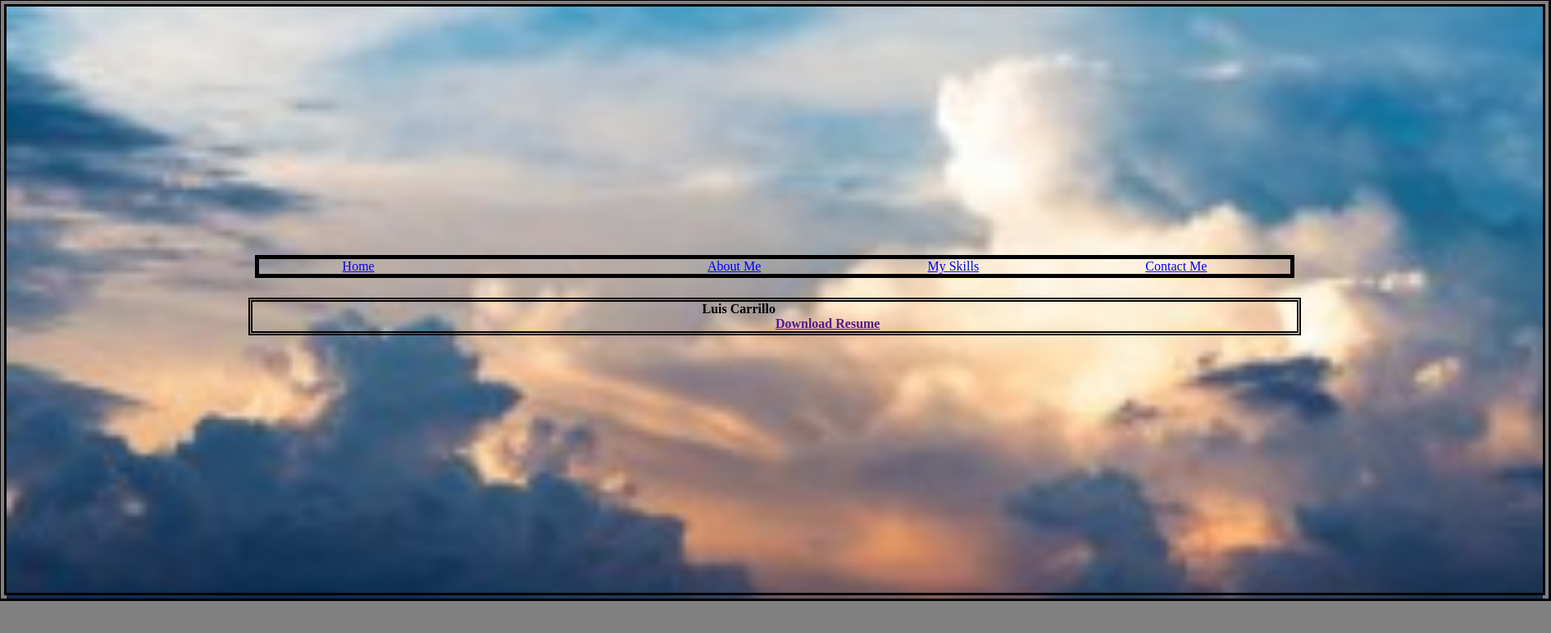
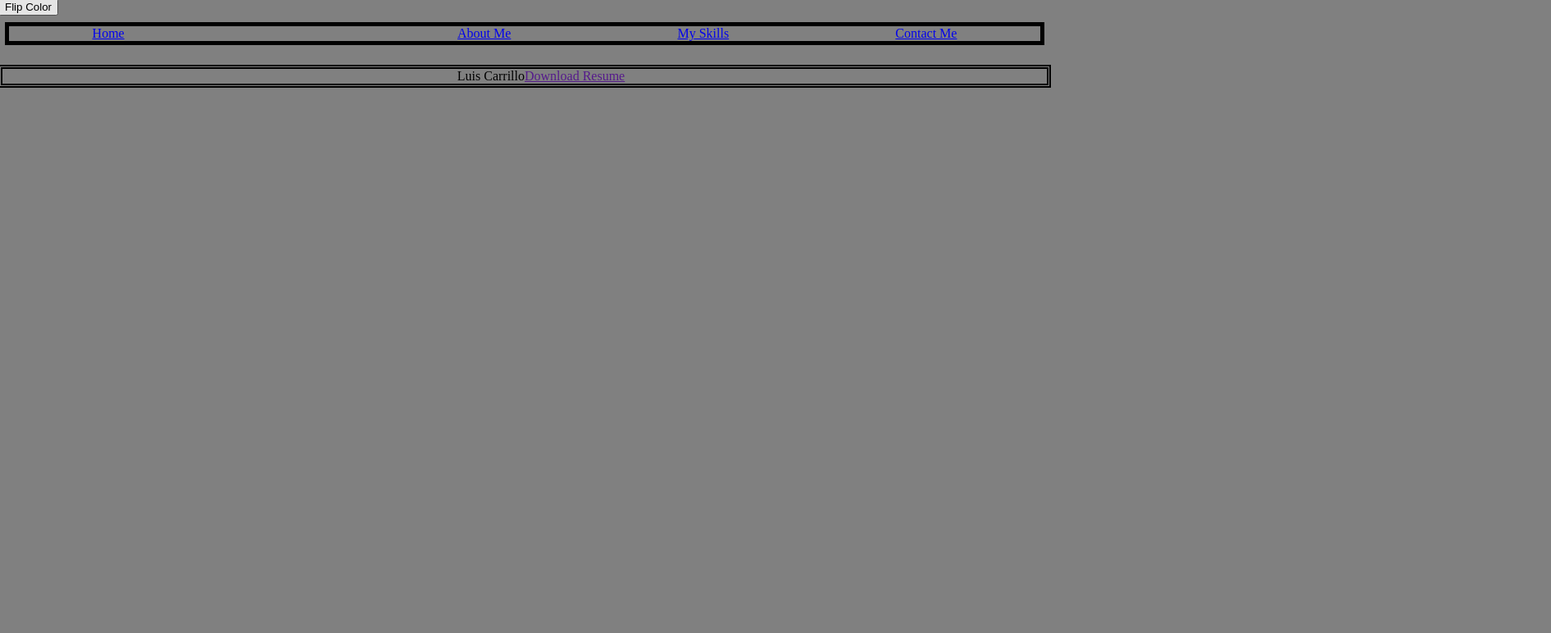
Before and after one commit to LuisCarrillo21/whprojects, a plain HTML site: page portfolio/index.html in a window 1280 px wide. Shown: the whole page at 82% size, 1892 px wide, since content can reach past the window. Drawn offline with Linux system fonts and the light colour scheme.

Commit message:
using js functions

```diff
--- a/portfolio/css/style.scss
+++ b/portfolio/css/style.scss
@@ -19,15 +19,15 @@ nav#horizontal ul{
 }
 
 
-div#mainpage {
-    background-image:url('../images/skys.jpg');
-    height: 100%;
-    width: 100%;
-    background-size: cover;
-    padding: 295px 295px 298px 295px;
-    background-repeat: no-repeat;
-    border: 10px double black;
-}
+// div#mainpage {
+//     background-image:url('../images/skys.jpg');
+//     height: 100%;
+//     width: 100%;
+//     background-size: cover;
+//     padding: 295px 295px 298px 295px;
+//     background-repeat: no-repeat;
+//     border: 10px double black;
+// }
 
 
     ul#description {
--- a/portfolio/index.html
+++ b/portfolio/index.html
@@ -9,7 +9,12 @@
 </head>
 
 
-<body>
+<body id="background">
+
+        <div>
+            <button id="buttonColor" onclick="reverseColor()">Flip Color</button>
+        </div>
+
      <div id="mainpage">
 
          <nav id="horizontal">
@@ -22,10 +27,11 @@
             </nav>
 
         <ul id="description">
-            <li><b>Luis Carrillo<b></li>
-            </br>
+            <li>Luis Carrillo</li>
             <li><a href="">Download Resume</a></li>
         </ul>
     </div>
+
+ <script src="js/script.js"></script>
 </body>
 </html>
--- /dev/null
+++ b/portfolio/js/script.js
@@ -0,0 +1,5 @@
+function reverseColor()
+{
+document.getElementById('background').style.backgroundColor = "yellow";
+document.getElementById('description').style.color = "blue";
+}
```
Also changed, not shown: portfolio/css/style.css, 1 other file.
